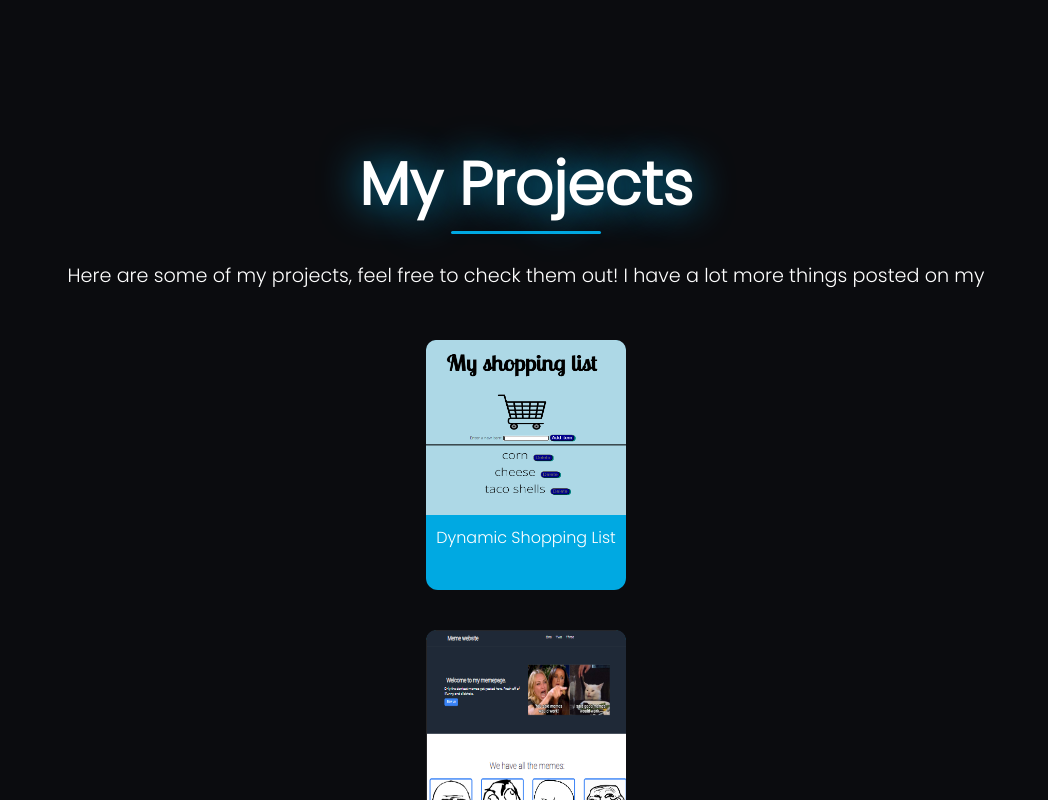
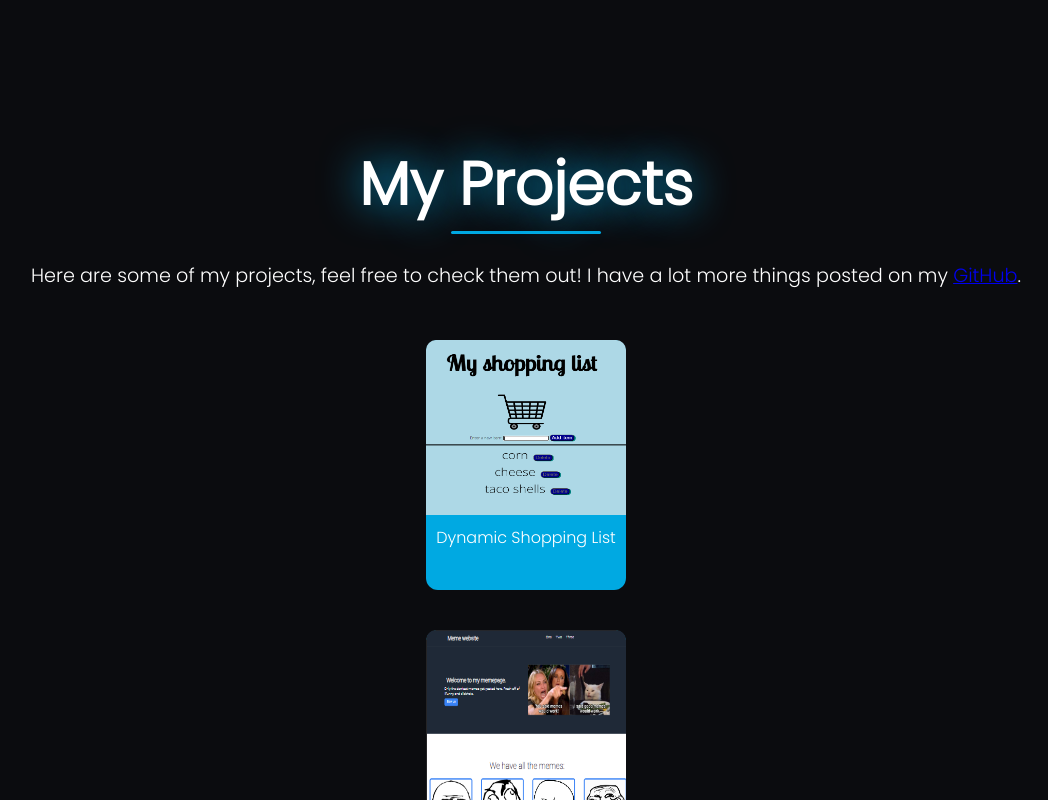
Before and after one commit to jamiemetcalfe18/First-Portfolio, a plain HTML site: page index.html in a window 1280 px wide. Shown: the part 1467-2267 px from the top of the page, without its empty margins (114-1162 px from the left). Drawn offline with nearby package versions, Linux system fonts and the light colour scheme.

Commit message:
Fixed minor CSS errors and added a link to my GitHub.

```diff
--- a/index.html
+++ b/index.html
@@ -107,7 +107,7 @@
 	  <!--───────────────Projects───────────────-->
 	  <div id="projects">
 		 <h3>My Projects<hr></h3>
-		  <p>Here are some of my projects, feel free to check them out! I have a lot more things posted on my </p>
+		  <p>Here are some of my projects, feel free to check them out! I have a lot more things posted on my <a href="https://github.com/jamiemetcalfe18" target="blank">GitHub</a>.</p>
 		  <div class="work-box">
 		  <div class="work">
 
--- a/style.css
+++ b/style.css
@@ -291,6 +291,8 @@ a.nav-link{
 	color: var(--main-fonts-color);
 }
 
+
+
 #contact p{
 	padding:10px;
 	text-align:center;
```
